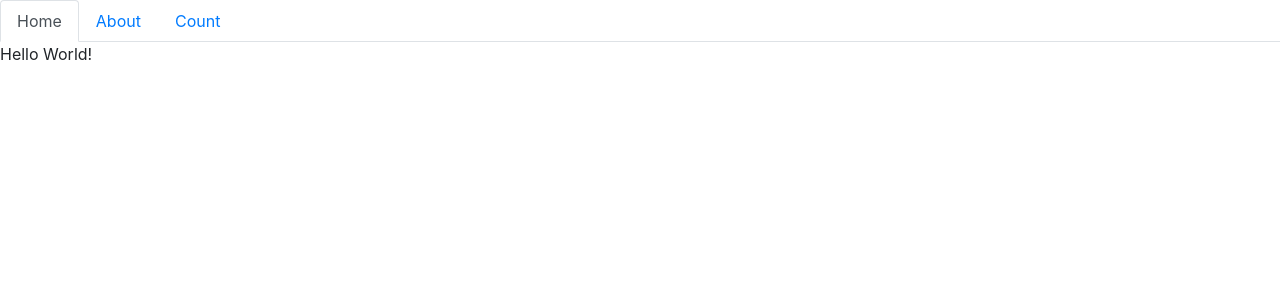
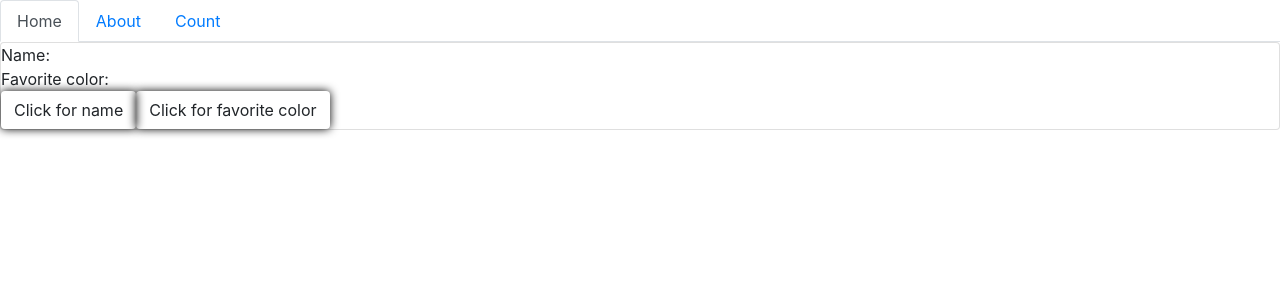
Before and after one commit to inesr19/react-books, a React (Create React App) app: page / in a window 1280 px wide. Shown: the top 300 px of the page. Built offline with nearby package versions, Linux system fonts and the light colour scheme.

Commit message:
add home

```diff
--- a/src/components/Home.js
+++ b/src/components/Home.js
@@ -1,11 +1,34 @@
-import React, { Component } from "react";
+import React, { useState, useEffect} from "react";
 
-class Home extends Component {
-    render() {
-        return (
-            <div>Hello World!</div>
-        )
-    }
+function Home() {
+    const [firstName, setName] = useState({
+        name: ""
+    })
+
+    const [favColor, setColor] = useState({
+        color: ""
+    })
+
+
+    return (
+
+    <div className="card">
+      <div>
+        Name: {firstName.name}
+      </div>
+      <div>
+        Favorite color: {favColor.color}
+      </div>
+      <div>
+        <button onClick={() => setName({ ...firstName, name: "harry" })} className="btn">
+          Click for name
+        </button>
+        <button onClick={() => setColor({ ...favColor, color: "Red" })} className="btn">
+          Click for favorite color
+        </button>
+      </div>
+    </div>
+  );
 }
 
 export default Home;
```
